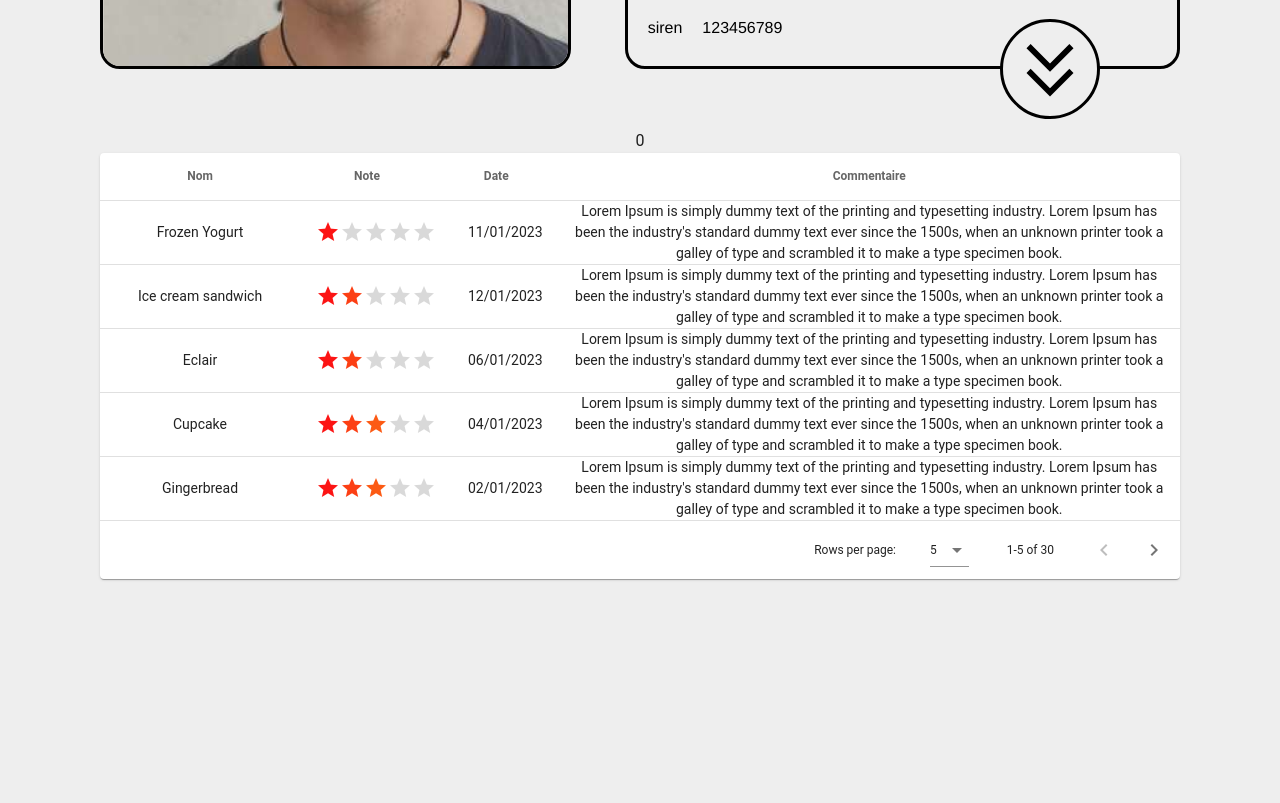
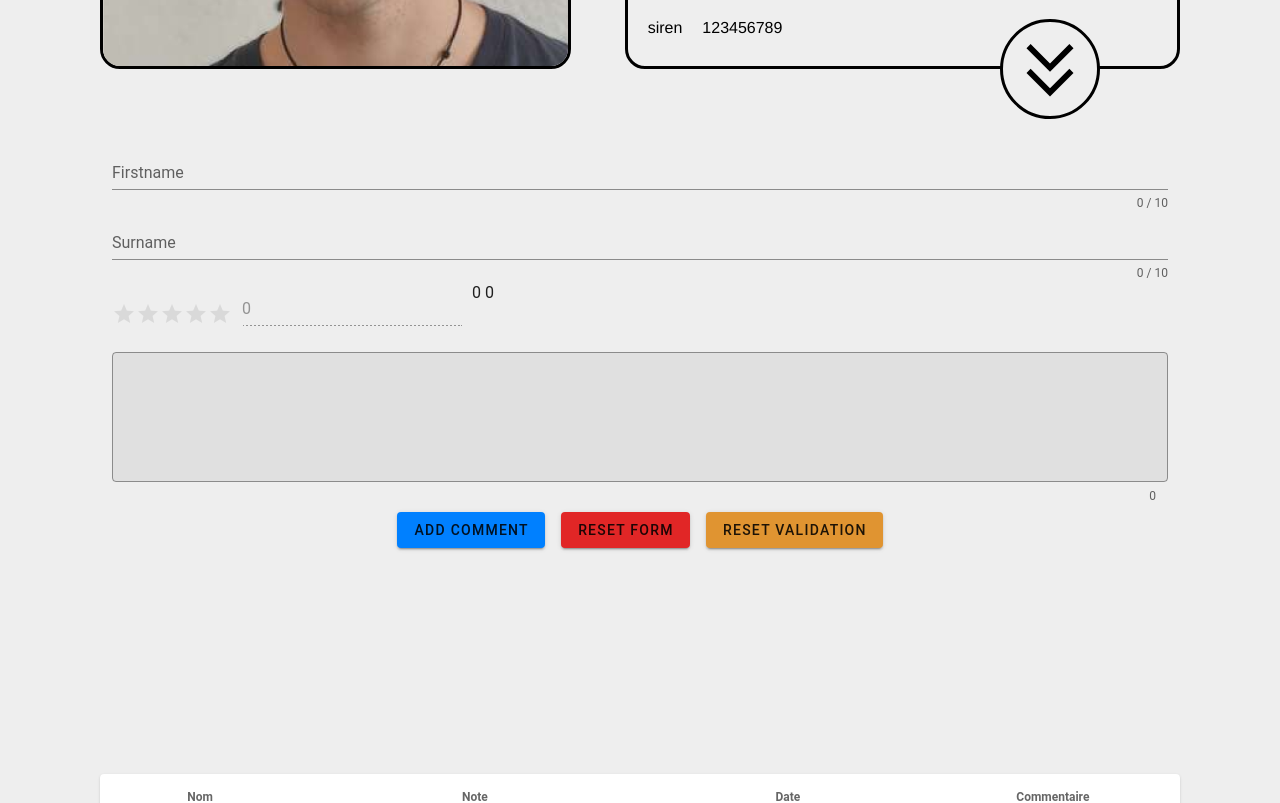
Before and after one commit to ThomasG1raud/saes3_vue, a Vue app: page /liste_prestataire/1 in a window 1280 px wide. Shown: the part 640-1443 px from the top of the page. Built offline with nearby package versions, Linux system fonts and the light colour scheme; the HTML template or start-up script is replaced by a standard one.

Commit message:
Functional guestbook & Functional add comment

```diff
--- a/src/components/StarDisplayView.vue
+++ b/src/components/StarDisplayView.vue
@@ -26,7 +26,6 @@ export default {
 .div-star {
   width: min-content;
   display: grid;
-  margin: auto;
   grid-template-columns: repeat(5, 1fr);
 }
 </style>
--- a/src/components/StarEditView.vue
+++ b/src/components/StarEditView.vue
@@ -1,9 +1,10 @@
 <template>
-  <div class="div-star" @mouseleave="resetStar">
+  <div class="edit_star">
+    <div class="div-star" @mouseleave="resetStar" v-if="!isAddComment">
       <v-icon
           v-for="(star,i) in 5"
           :key="i"
-        :color="star > current_stars ? 'var(--light)' : color_star[star-1]"
+          :color="props_stars === 0 || star > current_stars ? 'var(--light)' : color_star[star-1]"
           :value="star"
           @click="onClickStar($event)"
           @mouseenter="onMouseenterStar($event)"
@@ -12,46 +13,96 @@
         mdi-star
       </v-icon>
     </div>
+    <div class="div-star" v-else>
+      <v-icon
+          v-for="(star,i) in 5"
+          :key="i"
+          :color="star > last_stars ? 'var(--light)' : 'var(--grey)'"
+      >
+        mdi-star
+      </v-icon>
+    </div>
+    <v-text-field
+        class="model-star"
+        v-model="current_stars"
+        :rules="noteRules"
+        type="number"
+        disabled
+    ></v-text-field>
+    {{last_stars}} {{current_stars}}
+  </div>
 </template>
 
 <script>
 export default {
   name: "StarDisplayView",
+  props: {
+    stars: Number,
+    isAddComment: Boolean
+  },
   data: () => ({
-    last_stars: 1,
-    current_stars: 1,
+    last_stars: 0,
+    current_stars: 0,
     color_star: [
       "#fc1414",
       "#fc3f14",
       "#fc5a14",
       "#fc8814",
       "#fcc514"
+    ],
+    noteRules: [
+      v => !!v || 'Note is required',
+      v => (v > 0 && v <= 5) || 'Invalid note'
     ]
   }),
+  computed: {
+    props_stars() {
+      this.changeProps()
+      return this.stars;
+    }
+  },
   methods: {
+    changeProps() {
+      if (!this.stars) {
+        this.last_stars = 0;
+        this.current_stars = 0;
+      }
+    },
     sendValueToParent() {
-      this.$emit('value-changed', this.last_stars);
+      this.$emit('value-changed', this.current_stars);
     },
     onClickStar(event) {
       this.last_stars = event.target.value;
-      this.sendValueToParent(this.last_stars)
+      this.sendValueToParent(this.current_stars)
     },
     onMouseenterStar(event) {
       this.current_stars = event.target.value;
+      this.sendValueToParent(this.current_stars);
     },
     resetStar() {
       this.current_stars = this.last_stars;
+      this.sendValueToParent(this.last_stars);
     }
   }
 }
 </script>
 
 <style scoped>
+.edit_star {
+  display: flex;
+  margin-bottom: 5px;
+}
 .div-star {
   width: min-content;
   display: grid;
-  margin: auto;
   grid-template-columns: repeat(5, 1fr);
+}
+.model-star {
+  margin: 0 10px;
+  flex: initial;
+}
+input {
+  width: 30px;
 }
 .theme--light.v-icon:focus::after {
   opacity: 0;
--- a/src/components/vitrine/VitrineGuestbookView.vue
+++ b/src/components/vitrine/VitrineGuestbookView.vue
@@ -1,10 +1,79 @@
 <template>
   <v-app id="guestbook" class="app">
-<!--    todo le syle d'un élément fait que : "min-height: 100vh;" donc il y a du blanc apres le tableau quand il est trop petit--->
-    {{test}}
+    <v-col>
+      <v-form
+          ref="form"
+          v-model="valid"
+          lazy-validation
+          :disabled="isAddComment"
+      >
+        <v-text-field
+            v-model="firstname"
+            :counter="10"
+            :rules="nameRules"
+            label="Firstname"
+            required
+        ></v-text-field>
+        <v-text-field
+            v-model="surname"
+            :counter="10"
+            :rules="nameRules"
+            label="Surname"
+            required
+        ></v-text-field>
+
+        <StarEditView @value-changed="chnageNote" :stars="parseInt(note ? parseInt(note) : 0)" :isAddComment="isAddComment"/>
+
+        <v-textarea
+            v-model="textComment"
+            :rules="commentRules"
+            counter
+            clearable
+            outlined
+            filled
+            auto-grow
+        ></v-textarea>
+        <v-btn
+            :disabled="!valid"
+            color="var(--blue)"
+            class="mr-4"
+            @click="addComment"
+        >
+          Add comment
+        </v-btn>
+        <v-btn
+            color="var(--red)"
+            class="mr-4"
+            @click="reset"
+        >
+          Reset Form
+        </v-btn>
+        <v-btn
+            color="var(--orange)"
+            @click="resetValidation"
+        >
+          Reset Validation
+        </v-btn>
+      </v-form>
+
+      <v-alert
+          v-if="isAddComment"
+          class="d-block my-5 alert"
+          border="bottom"
+          color="blue"
+          type="success"
+      >
+        <div>Your comment  has been successfully added</div>
+        <div>Name : {{firstname}} {{surname}}</div>
+        <div class="alert-star">Note : <StarDisplayView :stars="note"/></div>
+        <div>Date : {{getDate}}</div>
+        <div>Text : {{textComment}}</div>
+      </v-alert>
+    </v-col>
+    <!--    todo le syle d'un élément fait que : "min-height: 100vh;" donc il y a du blanc apres le tableau quand il est trop petit--->
     <v-data-table
         :headers="headers"
-        :items="desserts"
+        :items="/*allComment*/listeComent"
         :items-per-page="5"
         expand-icon="mdi-star"
         class="elevation-1"
@@ -13,7 +82,7 @@
         <tr>
           <td class="name">{{ item.name }}</td>
           <td>
-            <StarDisplayView :stars="item.note"/>
+            <StarDisplayView :stars="item.note" class="ma-auto"/>
           </td>
           <td>{{item.date}}</td>
           <td>{{ item.comment }}</td>
@@ -30,12 +99,32 @@
 
 <script>
 import StarDisplayView from "@/components/StarDisplayView.vue";
+import StarEditView from "@/components/StarEditView.vue";
+import {mapGetters, mapMutations} from "vuex";
+import router from "@/router";
 export default {
   name: "VitrineGuestbookView",
   props: {
     idPrestataire: Number
   },
   data: () => ({
+    isAddComment: false,
+    valid: true,
+    firstname: '',
+    surname: '',
+    note: 0,
+    textComment: '',
+    nameRules: [
+      v => !!v || 'Name is required',
+      v => /^[^0-9]+$/.test(v) || 'The name must not contain a number',
+      v => (v && v.length <= 10) || 'Name must be less than 10 characters',
+    ],
+    commentRules: [
+      v => !!v || 'Comment is required',
+      v => (v && v.length > 10) || 'The text must be at least 10 characters',
+    ],
+
+    // headers props
     headers: [
       {
         text: 'Nom',
@@ -62,33 +151,35 @@ export default {
         value: 'comment'
       }
     ],
-    desserts: [
+
+    // todo metre dans le store
+    allComment: [
       {
-        name: 'Frozen Yogurt',
+        name: 'Lee Rush',
         note: 1,
         date: "11/01/2023",
         comment: 'Lorem Ipsum is simply dummy text of the printing and typesetting industry. Lorem Ipsum has been the industry\'s standard dummy text ever since the 1500s, when an unknown printer took a galley of type and scrambled it to make a type specimen book.'
       },
       {
-        name: 'Ice cream sandwich',
+        name: 'Lawrence Haas',
         note: 2,
         date: "12/01/2023",
         comment: 'Lorem Ipsum is simply dummy text of the printing and typesetting industry. Lorem Ipsum has been the industry\'s standard dummy text ever since the 1500s, when an unknown printer took a galley of type and scrambled it to make a type specimen book.'
       },
       {
-        name: 'Eclair',
+        name: 'Christian Marquez',
         note: 2,
         date: "06/01/2023",
         comment: 'Lorem Ipsum is simply dummy text of the printing and typesetting industry. Lorem Ipsum has been the industry\'s standard dummy text ever since the 1500s, when an unknown printer took a galley of type and scrambled it to make a type specimen book.'
       },
       {
-        name: 'Cupcake',
+        name: 'Wallace Roman',
         note: 3,
         date: "04/01/2023",
         comment: 'Lorem Ipsum is simply dummy text of the printing and typesetting industry. Lorem Ipsum has been the industry\'s standard dummy text ever since the 1500s, when an unknown printer took a galley of type and scrambled it to make a type specimen book.'
       },
       {
-        name: 'Gingerbread',
+        name: 'Hollis Barton',
         note: 3,
         date: "02/01/2023",
         comment: 'Lorem Ipsum is simply dummy text of the printing and typesetting industry. Lorem Ipsum has been the industry\'s standard dummy text ever since the 1500s, when an unknown printer took a galley of type and scrambled it to make a type specimen book.'
@@ -100,56 +191,56 @@ export default {
         comment: 'Lorem Ipsum is simply dummy text of the printing and typesetting industry. Lorem Ipsum has been the industry\'s standard dummy text ever since the 1500s, when an unknown printer took a galley of type and scrambled it to make a type specimen book.'
       },
       {
-        name: 'Lollipop',
+        name: 'Hollis Barton',
         note: 3,
         date: "18/01/2023",
         comment: 'Lorem Ipsum is simply dummy text of the printing and typesetting industry. Lorem Ipsum has been the industry\'s standard dummy text ever since the 1500s, when an unknown printer took a galley of type and scrambled it to make a type specimen book.'
       },
       {
-        name: 'Honeycomb',
+        name: 'Cleveland Shaw',
         note: 4,
         date: "14/01/2023",
         comment: 'Lorem Ipsum is simply dummy text of the printing and typesetting industry. Lorem Ipsum has been the industry\'s standard dummy text ever since the 1500s, when an unknown printer took a galley of type and scrambled it to make a type specimen book.'
       },
       {
-        name: 'Donut',
+        name: 'Cesar Costa',
         note: 3,
         date: "02/01/2023",
         comment: 'Lorem Ipsum is simply dummy text of the printing and typesetting industry. Lorem Ipsum has been the industry\'s standard dummy text ever since the 1500s, when an unknown printer took a galley of type and scrambled it to make a type specimen book.'
       },
       {
-        name: 'KitKat',
+        name: 'Cory Alvarado',
         note: 5,
         date: "01/01/2023",
         comment: 'Lorem Ipsum is simply dummy text of the printing and typesetting industry. Lorem Ipsum has been the industry\'s standard dummy text ever since the 1500s, when an unknown printer took a galley of type and scrambled it to make a type specimen book.'
       },
 
       {
-        name: 'Frozen Yogurt',
+        name: 'Lee Rush',
         note: 1,
         date: "11/01/2023",
         comment: 'Lorem Ipsum is simply dummy text of the printing and typesetting industry. Lorem Ipsum has been the industry\'s standard dummy text ever since the 1500s, when an unknown printer took a galley of type and scrambled it to make a type specimen book.'
       },
       {
-        name: 'Ice cream sandwich',
+        name: 'Lawrence Haas',
         note: 2,
         date: "12/01/2023",
         comment: 'Lorem Ipsum is simply dummy text of the printing and typesetting industry. Lorem Ipsum has been the industry\'s standard dummy text ever since the 1500s, when an unknown printer took a galley of type and scrambled it to make a type specimen book.'
       },
       {
-        name: 'Eclair',
+        name: 'Christian Marquez',
         note: 2,
         date: "06/01/2023",
         comment: 'Lorem Ipsum is simply dummy text of the printing and typesetting industry. Lorem Ipsum has been the industry\'s standard dummy text ever since the 1500s, when an unknown printer took a galley of type and scrambled it to make a type specimen book.'
       },
       {
-        name: 'Cupcake',
+        name: 'Wallace Roman',
         note: 3,
         date: "04/01/2023",
         comment: 'Lorem Ipsum is simply dummy text of the printing and typesetting industry. Lorem Ipsum has been the industry\'s standard dummy text ever since the 1500s, when an unknown printer took a galley of type and scrambled it to make a type specimen book.'
       },
       {
-        name: 'Gingerbread',
+        name: 'Hollis Barton',
         note: 3,
         date: "02/01/2023",
         comment: 'Lorem Ipsum is simply dummy text of the printing and typesetting industry. Lorem Ipsum has been the industry\'s standard dummy text ever since the 1500s, when an unknown printer took a galley of type and scrambled it to make a type specimen book.'
@@ -161,56 +252,56 @@ export default {
         comment: 'Lorem Ipsum is simply dummy text of the printing and typesetting industry. Lorem Ipsum has been the industry\'s standard dummy text ever since the 1500s, when an unknown printer took a galley of type and scrambled it to make a type specimen book.'
       },
       {
-        name: 'Lollipop',
+        name: 'Hollis Barton',
         note: 3,
         date: "18/01/2023",
         comment: 'Lorem Ipsum is simply dummy text of the printing and typesetting industry. Lorem Ipsum has been the industry\'s standard dummy text ever since the 1500s, when an unknown printer took a galley of type and scrambled it to make a type specimen book.'
       },
       {
-        name: 'Honeycomb',
+        name: 'Cleveland Shaw',
         note: 4,
         date: "14/01/2023",
         comment: 'Lorem Ipsum is simply dummy text of the printing and typesetting industry. Lorem Ipsum has been the industry\'s standard dummy text ever since the 1500s, when an unknown printer took a galley of type and scrambled it to make a type specimen book.'
       },
       {
-        name: 'Donut',
+        name: 'Cesar Costa',
         note: 3,
         date: "02/01/2023",
         comment: 'Lorem Ipsum is simply dummy text of the printing and typesetting industry. Lorem Ipsum has been the industry\'s standard dummy text ever since the 1500s, when an unknown printer took a galley of type and scrambled it to make a type specimen book.'
       },
       {
-        name: 'KitKat',
+        name: 'Cory Alvarado',
         note: 5,
         date: "01/01/2023",
         comment: 'Lorem Ipsum is simply dummy text of the printing and typesetting industry. Lorem Ipsum has been the industry\'s standard dummy text ever since the 1500s, when an unknown printer took a galley of type and scrambled it to make a type specimen book.'
       },
 
       {
-        name: 'Frozen Yogurt',
+        name: 'Lee Rush',
         note: 1,
         date: "11/01/2023",
         comment: 'Lorem Ipsum is simply dummy text of the printing and typesetting industry. Lorem Ipsum has been the industry\'s standard dummy text ever since the 1500s, when an unknown printer took a galley of type and scrambled it to make a type specimen book.'
       },
       {
-        name: 'Ice cream sandwich',
+        name: 'Lawrence Haas',
         note: 2,
         date: "12/01/2023",
         comment: 'Lorem Ipsum is simply dummy text of the printing and typesetting industry. Lorem Ipsum has been the industry\'s standard dummy text ever since the 1500s, when an unknown printer took a galley of type and scrambled it to make a type specimen book.'
       },
       {
-        name: 'Eclair',
+        name: 'Christian Marquez',
         note: 2,
         date: "06/01/2023",
         comment: 'Lorem Ipsum is simply dummy text of the printing and typesetting industry. Lorem Ipsum has been the industry\'s standard dummy text ever since the 1500s, when an unknown printer took a galley of type and scrambled it to make a type specimen book.'
       },
       {
-        name: 'Cupcake',
+        name: 'Wallace Roman',
         note: 3,
         date: "04/01/2023",
         comment: 'Lorem Ipsum is simply dummy text of the printing and typesetting industry. Lorem Ipsum has been the industry\'s standard dummy text ever since the 1500s, when an unknown printer took a galley of type and scrambled it to make a type specimen book.'
       },
       {
-        name: 'Gingerbread',
+        name: 'Hollis Barton',
         note: 3,
         date: "02/01/2023",
         comment: 'Lorem Ipsum is simply dummy text of the printing and typesetting industry. Lorem Ipsum has been the industry\'s standard dummy text ever since the 1500s, when an unknown printer took a galley of type and scrambled it to make a type specimen book.'
@@ -222,34 +313,73 @@ export default {
         comment: 'Lorem Ipsum is simply dummy text of the printing and typesetting industry. Lorem Ipsum has been the industry\'s standard dummy text ever since the 1500s, when an unknown printer took a galley of type and scrambled it to make a type specimen book.'
       },
       {
-        name: 'Lollipop',
+        name: 'Hollis Barton',
         note: 3,
         date: "18/01/2023",
         comment: 'Lorem Ipsum is simply dummy text of the printing and typesetting industry. Lorem Ipsum has been the industry\'s standard dummy text ever since the 1500s, when an unknown printer took a galley of type and scrambled it to make a type specimen book.'
       },
       {
-        name: 'Honeycomb',
+        name: 'Cleveland Shaw',
         note: 4,
         date: "14/01/2023",
         comment: 'Lorem Ipsum is simply dummy text of the printing and typesetting industry. Lorem Ipsum has been the industry\'s standard dummy text ever since the 1500s, when an unknown printer took a galley of type and scrambled it to make a type specimen book.'
       },
       {
-        name: 'Donut',
+        name: 'Cesar Costa',
         note: 3,
         date: "02/01/2023",
         comment: 'Lorem Ipsum is simply dummy text of the printing and typesetting industry. Lorem Ipsum has been the industry\'s standard dummy text ever since the 1500s, when an unknown printer took a galley of type and scrambled it to make a type specimen book.'
       },
       {
-        name: 'KitKat',
+        name: 'Cory Alvarado',
         note: 5,
         date: "01/01/2023",
         comment: 'Lorem Ipsum is simply dummy text of the printing and typesetting industry. Lorem Ipsum has been the industry\'s standard dummy text ever since the 1500s, when an unknown printer took a galley of type and scrambled it to make a type specimen book.'
       }
-    ],
-    test: 0
+    ]
   }),
+  computed: {
+    listeComent() {
+      return this.getAllComment()
+    },
+    getDate() {
+      return new Date().toISOString().substr(0, 10);
+    }
+  },
+  methods: {
+    ...mapGetters(["getAllComment"]),
+    ...mapMutations(["postComment"]),
+    addComment() {
+      if (this.isAddComment) return;
+      if (!this.$refs.form.validate()) return;
+      const comment = {
+        name: `${this.surname} ${this.firstname}`,
+        note: this.note,
+        text: this.textComment,
+        date: this.getDate,
+        idPrestataire: router.currentRoute.params.idPrestataire
+      }
+      this.postComment(comment)
+      this.isAddComment = true;
+      setTimeout(() => {
+        this.isAddComment = false;
+        this.reset();
+      }, 1000*1000);
+    },
+    reset() {
+      this.$refs.form.reset()
+      this.note = 0;
+    },
+    resetValidation() {
+      this.$refs.form.resetValidation()
+    },
+    chnageNote(note) {
+      this.note = note;
+    }
+  },
   components: {
-    StarDisplayView
+    StarDisplayView,
+    StarEditView
   }
 }
 </script>
@@ -262,7 +392,21 @@ export default {
 td.name {
   width: 200px;
 }
+.alert-star {
+  display: flex;
+  margin: auto;
+  width: max-content;
+}
+.alert {
+  scale: 1;
+  animation: 1s displayZoom;
+}
 .theme--light.v-icon:focus::after {
   opacity: 0;
 }
+@keyframes displayZoom {
+  0% {
+    transform: rotateX(90deg);
+  }
+}
 </style>
--- a/src/store/index.js
+++ b/src/store/index.js
@@ -49,6 +49,7 @@ export default new Vuex.Store({
             {
                 name: 'Frozen Yogurt',
                 note: 4,
+                date: "29/12/2022",
                 text: '1%',
                 idPrestataire: 1
             },
@@ -219,6 +220,9 @@ export default new Vuex.Store({
         getAllCategory: (state) => {
             return state.allCategory
         },
+        getAllComment: (state) => {
+            return state.allComment
+        },
         getStandId: (state) => (idPrestataire) =>  {
             return state.standId = state.allPrestataire.find(prestataire => parseInt(prestataire.id) === parseInt(idPrestataire)).idStand;
         },
@@ -265,6 +269,9 @@ export default new Vuex.Store({
         addHoraire: (state, horaire) => {
             state.allHoraire.push(horaire);
         },
+        postComment: (state, comment) => {
+            state.allComment.push(comment)
+        },
         removeHoraire: (state, indexDelete) => {
             state.allHoraire.splice(indexDelete, 1);
         },
--- a/src/views/prestataire/PrestataireEditProfilView.vue
+++ b/src/views/prestataire/PrestataireEditProfilView.vue
@@ -110,7 +110,7 @@ export default {
 
     nameRules: [
       v => !!v || 'Name is required',
-      v => /\D+/.test(v) || 'The name must not contain a number',
+      v => /^[^0-9]+$/.test(v) || 'The name must not contain a number',
     ],
     emailRules: [
       v => !!v || 'E-mail is required',
@@ -118,7 +118,7 @@ export default {
     ],
     textRules: [
       v => !!v || 'Text is required',
-      v => (v && v.length >= 50) || 'Name must be less than 50 characters',
+      v => (v && v.length >= 50) || 'The text must be at least 50 characters',
     ],
     passwordRules: [
       v => !!v || 'Password is required',
```
Also changed, not shown: src/views/admin/AdminPrestataireEditProfilView.vue (+2 -6 lines). Lines whose indentation alone changed are shown as unchanged.
